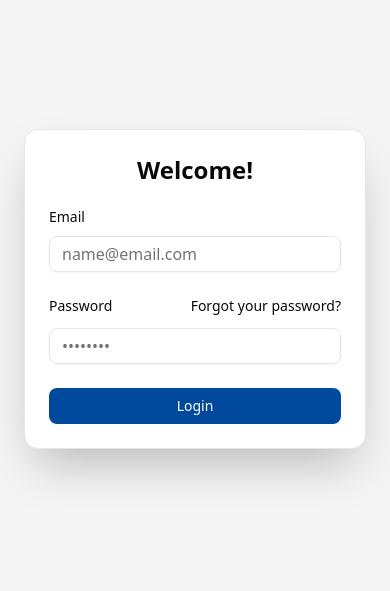
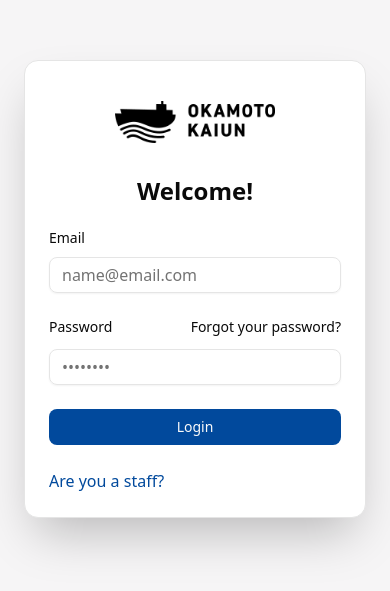
Before and after one commit to p266dd/okamoto-kaiun, a Next.js app: page /login in a window 390 px wide. Shown: the part 121-712 px from the top of the page. Built offline with nearby package versions, Linux system fonts and the light colour scheme; no server answers; a web font is replaced by a local one.

Commit message:
Link to embark form.

```diff
--- a/src/app/login/login.tsx
+++ b/src/app/login/login.tsx
@@ -1,5 +1,7 @@
 "use client";
 
+import Image from "next/image";
+import Link from "next/link";
 import { useRouter } from "next/navigation";
 import { useActionState, useEffect } from "react";
 
@@ -12,6 +14,8 @@ import { Lock } from "lucide-react";
 
 // Types and Interfaces
 import { ActionState } from "./actions";
+
+import CompanyLogo from "@/assets/company_logo.png";
 
 export default function LoginForm({
   action,
@@ -35,6 +39,11 @@ export default function LoginForm({
       <form action={formAction} className="p-6 md:p-8">
         <div className="flex flex-col gap-6">
           <div className="flex flex-col items-center text-center">
+            <Image
+              src={CompanyLogo}
+              alt="Okamoto Kaiun Logo"
+              className="invert max-w-40 mt-4 mb-8 sm:hidden"
+            />
             <h1 className="text-2xl font-bold">Welcome!</h1>
             <p className="text-muted-foreground text-balance"></p>
           </div>
@@ -74,6 +83,12 @@ export default function LoginForm({
           >
             Login
           </Button>
+          <Link
+            className="text-primary"
+            href={`${process.env.NEXT_PUBLIC_BASE_URL}/login?action=embark`}
+          >
+            Are you a staff?
+          </Link>
           {state?.error && (
             <Alert variant="destructive" className="bg-red-50">
               <Lock />
```
